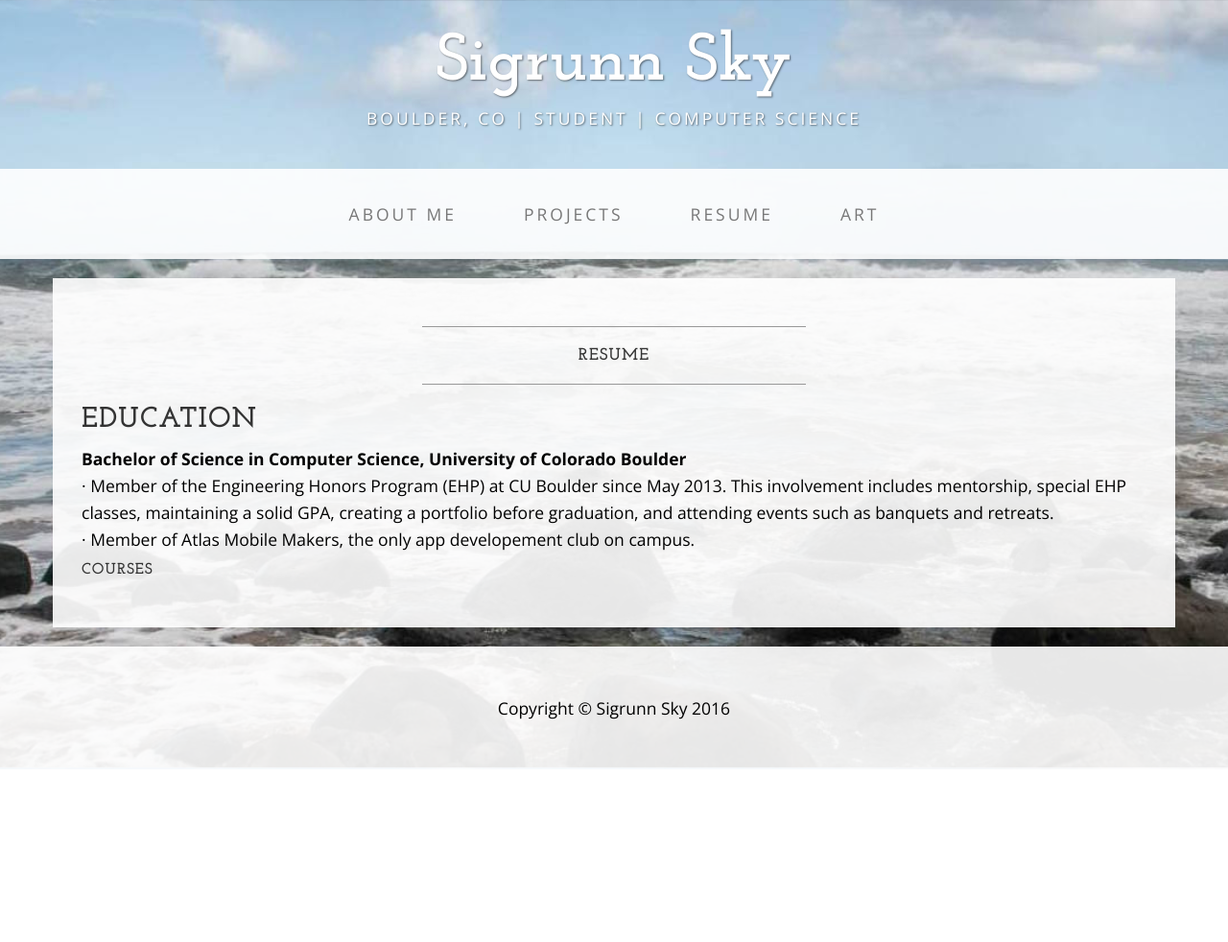
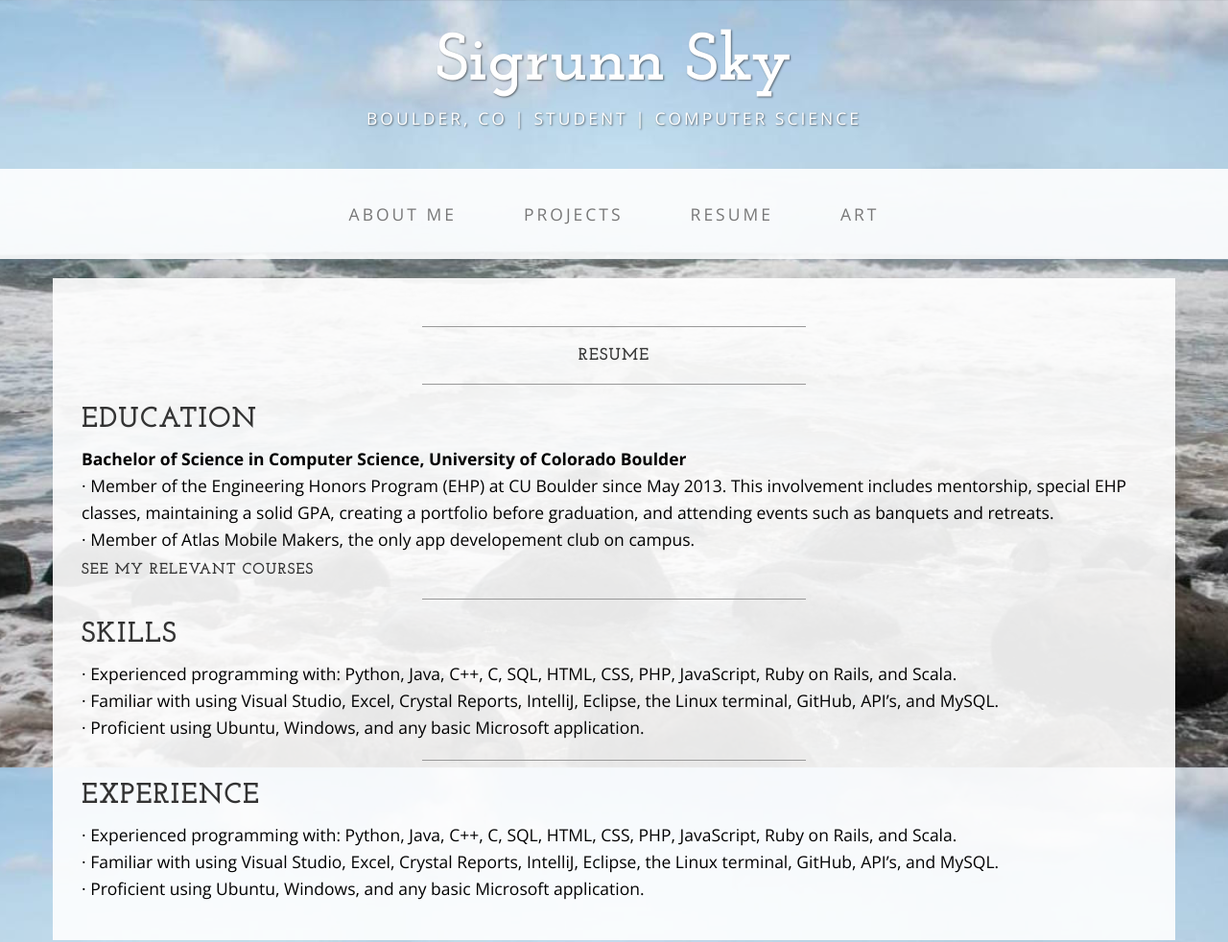
Before and after one commit to sigrunnsky/sigrunnsky.github.io, a plain HTML site: page resume.html in a window 1280 px wide. Shown: the top 982 px of the page at 96% size. Before the commit the page ends 802 px from the top, so only its background shows below. Drawn offline with nearby package versions, Linux system fonts and the light colour scheme.

Commit message:
skills added

```diff
--- a/resume.html
+++ b/resume.html
@@ -93,7 +93,7 @@
                       <!--   <div class="panel panel-default">
                           <div class="panel-heading"> -->
                             <h4 class="panel-title">
-                              <a data-toggle="collapse" href="#collapse1">Courses</a>
+                                <a data-toggle="collapse" href="#collapse1">See my Relevant Courses</a>
                             </h4>
                           </div>
 
@@ -112,11 +112,32 @@
                                     <li>User-Centered Design and Development 2</li>
                                     <li>Big Data</li>
                                     <li>Human Centered Computing Professional Development</li>
+                                    <li>Organizational Leadership</li>
+                                    <li>Introduction to Business</li>
+                                    <li>Public Speaking</li>
+                                    <li>Microeconomics</li>
+                                    <li>Introduction to Financial Accounting</li>
                                 </ul>
                             </div>
                         </div>
                     </ul>
-                </div>
+                    <hr>
+                    <h2 class="text-left">
+                        <strong>Skills</strong>
+                    </h2>
+
+                    <p>· Experienced programming with: Python, Java, C++, C, SQL, HTML, CSS, PHP, JavaScript, Ruby on Rails, and Scala. <br>
+                    · Familiar with using Visual Studio, Excel, Crystal Reports, IntelliJ, Eclipse, the Linux terminal, GitHub, API’s, and MySQL. <br>
+                    · Proficient using Ubuntu, Windows, and any basic Microsoft application.<br></p>
+
+                    <hr>
+                    <h2 class="text-left">
+                        <strong>Experience</strong>
+                    </h2>
+
+                    <p>· Experienced programming with: Python, Java, C++, C, SQL, HTML, CSS, PHP, JavaScript, Ruby on Rails, and Scala. <br>
+                    · Familiar with using Visual Studio, Excel, Crystal Reports, IntelliJ, Eclipse, the Linux terminal, GitHub, API’s, and MySQL. <br>
+                    · Proficient using Ubuntu, Windows, and any basic Microsoft application.<br></p>
             </div>
         </div>
     </div>
```
Lines whose indentation alone changed are shown as unchanged.
